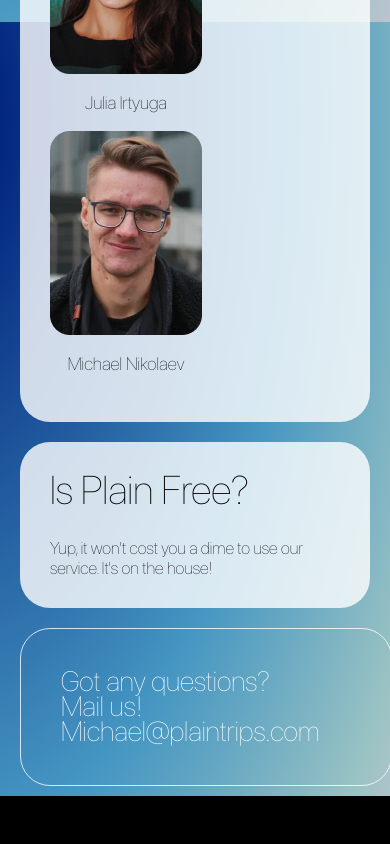
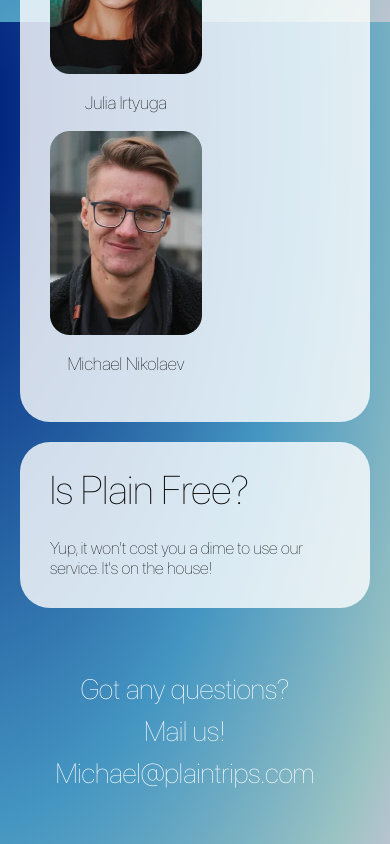
Before and after one commit to KoroLev2512/plain, a Next.js app: page /about in a window 390 px wide. Shown: the part 2510-3354 px from the top of the page. Before the commit the page ends 3306 px from the top, so only its background shows below. Built offline with nearby package versions, Linux system fonts and the light colour scheme.

Commit message:
added media final

```diff
--- a/src/pages/about/index.tsx
+++ b/src/pages/about/index.tsx
@@ -96,11 +96,13 @@ const About = () => {
                     </div>
                     <div className={styles.div6}>
                         <div className={styles.contacts}>
-                            <Text className={styles.textContacts}>
-                                Got any questions? <br/>
-                                Mail us!<br/>
-                                Michael@plaintrips.com
-                            </Text>
+                            <div className={styles.contactsMobile}>
+                                <Text className={styles.textContacts}>
+                                    Got any questions? <br/>
+                                    Mail us!<br/>
+                                    Michael@plaintrips.com
+                                </Text>
+                            </div>
                         </div>
                         <div className={styles.free}>
                             <Text as="h2" className={styles.item}>
--- a/src/pages/about/styles.module.scss
+++ b/src/pages/about/styles.module.scss
@@ -115,6 +115,11 @@
   width: 100%;
 }
 
+.contactsMobile {
+  display: flex;
+  align-items: flex-end;
+}
+
 .textContacts {
   display: flex;
   align-items: flex-end;
@@ -179,6 +184,7 @@
     flex-direction: column-reverse;
     grid-area: 7 / 1 / 8 / 2;
     min-width: 250px;
+    margin: 0;
   }
 
   .free {
@@ -189,12 +195,17 @@
 
   .textContacts {
     display: flex;
-    align-items: flex-start;
+    align-items: center;
+    text-align: center;
     font-size: 28px;
+    width: 100%;
+    line-height: 1.5;
   }
 
   .contacts {
-    display: grid;
-    grid-area: 2 / 1 / 3 / 2;
+    display: flex;
+    justify-content: center;
+    margin-left: -10px;
+    border: none;
   }
 }
```
